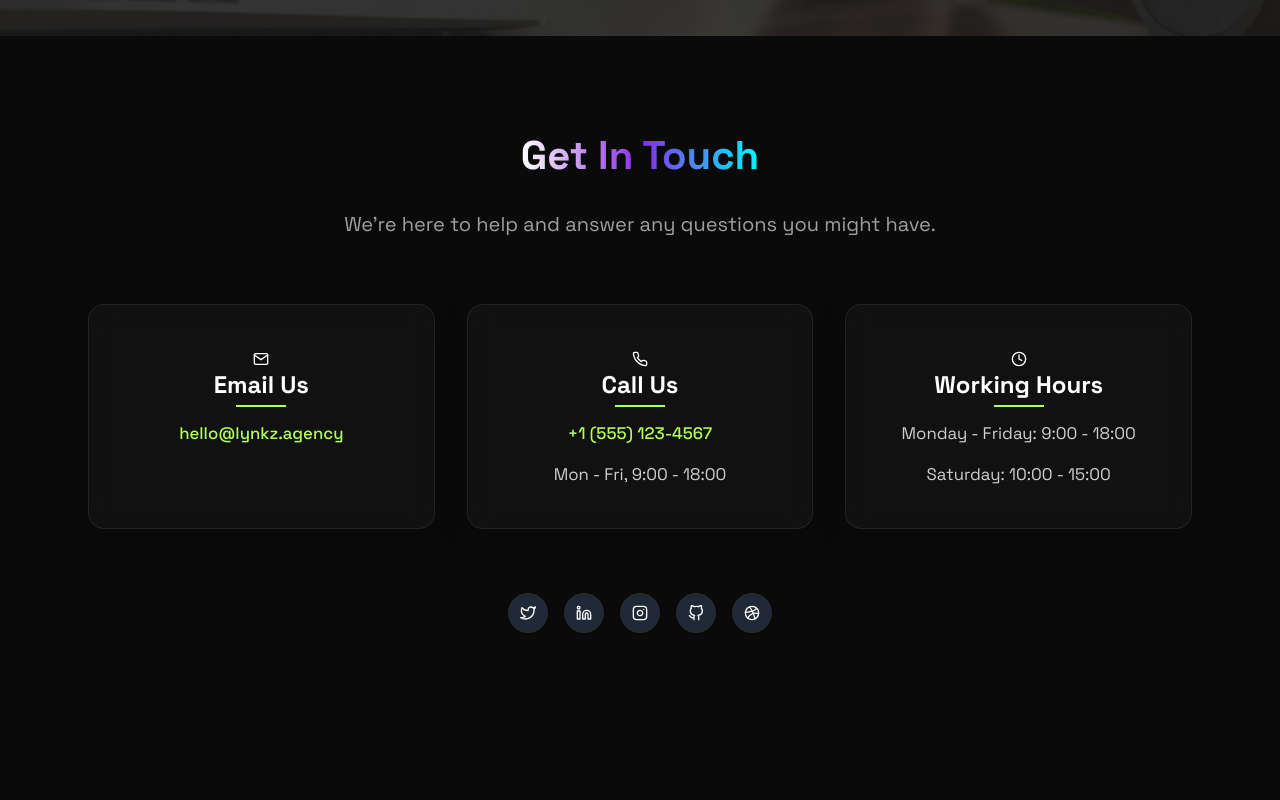
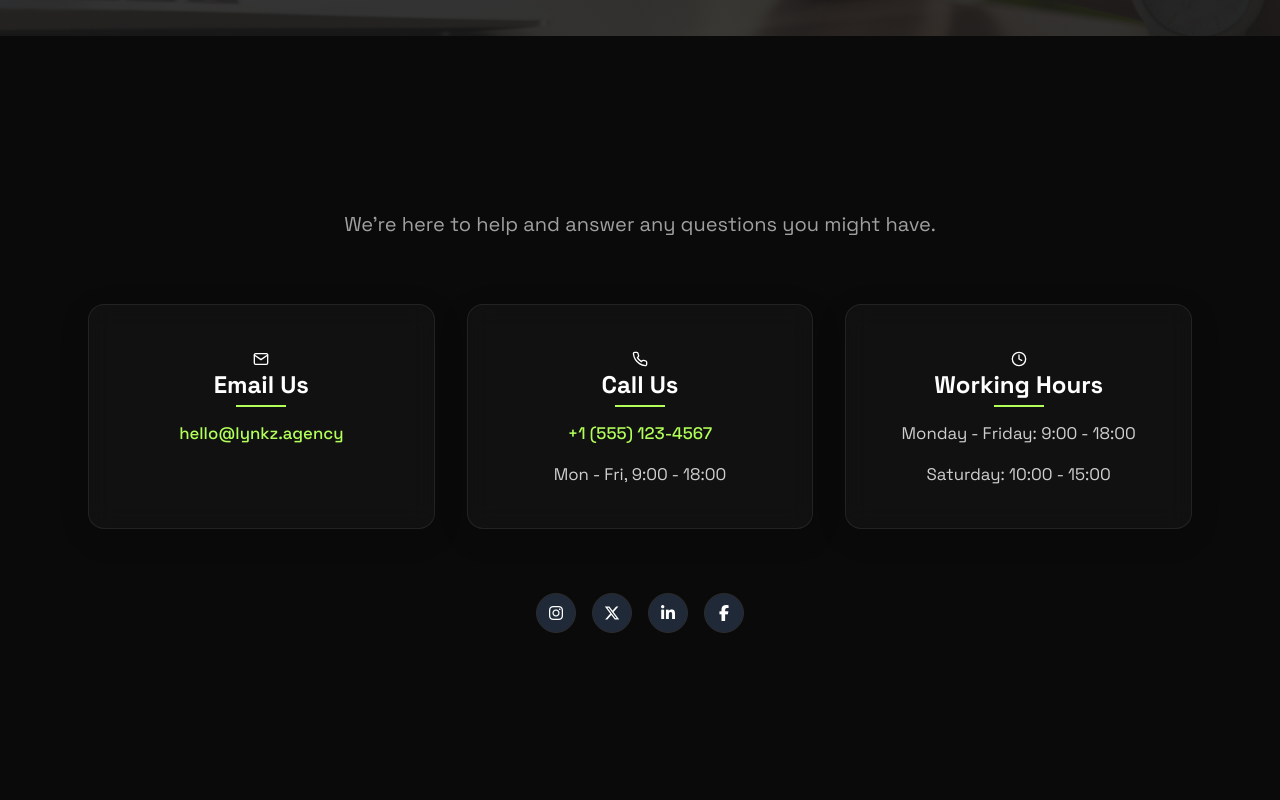
Before and after one commit to sanal-p-k/Lynkz-Agency, a React (Vite) app in the folder lynkz-agency/: page /contact in a window 1280 px wide. Shown: the part 480-1280 px from the top of the page. Built offline with nearby package versions, Linux system fonts and the light colour scheme.

Commit message:
case study

```diff
--- a/lynkz-agency/src/components/case-studies/CaseStudySection.tsx
+++ b/lynkz-agency/src/components/case-studies/CaseStudySection.tsx
@@ -51,7 +51,7 @@ const CaseStudySection = () => {
                   whileHover={{ scale: 1.05 }}
                   transition={{ duration: 0.4 }}
                 />
-                <span className={styles.categoryTag}>{study.category}</span>
+                {/* <span className={styles.categoryTag}>{study.category}</span> */}
               </div>
               <div className={styles.caseStudyContent}>
                 <h3 className={styles.cardTitle}>{study.title}</h3>
--- a/lynkz-agency/src/components/layout/Footer.tsx
+++ b/lynkz-agency/src/components/layout/Footer.tsx
@@ -9,22 +9,22 @@ import styles from './Footer.module.css';
 const socialLinks = [
   {
     name: 'Instagram',
-    url: 'https://www.instagram.com/lynkz.agency',
+    url: 'https://www.instagram.com/lynkz_agency/',
     icon: <i className="fa-brands fa-xl fa-instagram"></i>,
   },
   {
     name: 'X (Twitter)',
-    url: 'https://x.com/lynkz_agency',
+    url: 'https://x.com/LynkzAgency',
     icon: <i className="fa-brands fa-xl fa-x-twitter"></i>,
   },
   {
     name: 'LinkedIn',
-    url: 'https://www.linkedin.com/company/lynkz-agency',
+    url: 'https://www.linkedin.com/company/lynkz-agency/',
     icon: <i className="fa-brands fa-linkedin-in fa-xl"></i>,
   },
   {
     name: 'Facebook',
-    url: 'https://www.facebook.com/lynkz.agency',
+    url: 'https://www.facebook.com/profile.php?id=61575929790796',
     icon: <i className="fa-brands fa-xl fa-facebook-f"></i>,
   },
 
@@ -52,8 +52,8 @@ const serviceLinks = [
 const contactInfo = [
   {
     icon: <FiMail aria-hidden="true" />,
-    text: 'hello@lynkz.agency',
-    url: 'mailto:hello@lynkz.agency'
+    text: 'lynkzagency@gmail.com',
+    url: 'mailto:lynkzagency@gmail.com'
   },
   {
     icon: <FiPhone aria-hidden="true" />,
--- a/lynkz-agency/src/pages/About.module.css
+++ b/lynkz-agency/src/pages/About.module.css
@@ -28,7 +28,7 @@
   line-height: 1.1;
   margin: 0;
   color: #fff;
-  text-transform: uppercase;
+  text-transform: capitalize;
   letter-spacing: 2px;
   position: relative;
   display: inline-block;
--- a/lynkz-agency/src/pages/CaseStudyDetail.tsx
+++ b/lynkz-agency/src/pages/CaseStudyDetail.tsx
@@ -464,10 +464,10 @@ const CaseStudyDetail: React.FC = () => {
 
   // Get portfolio images from the Portfolio page data
   const portfolioImages = [
-    { id: 1, image: '/port1.png', title: 'Nova Financial', link: '/portfolio/nova-financial' },
-    { id: 2, image: '/port2.png', title: 'Pulse Fitness', link: '/portfolio/pulse-fitness' },
-    { id: 3, image: '/port3.png', title: 'EcoHarvest', link: '/portfolio/ecoharvest' },
-    { id: 4, image: '/port4.png', title: 'Wanderlust Travel', link: '/portfolio/wanderlust-travel' }
+    { id: 1, image: '/port1.png', title: 'Nova Financial', link: '/portfolio' },
+    { id: 2, image: '/port2.png', title: 'Pulse Fitness', link: '/portfolio' },
+    { id: 3, image: '/port3.png', title: 'EcoHarvest', link: '/portfolio' },
+    { id: 4, image: '/port4.png', title: 'Wanderlust Travel', link: '/portfolio' }
   ];
 
   // Get latest case studies for the articles section
@@ -483,11 +483,10 @@ const CaseStudyDetail: React.FC = () => {
 
   // Social media links with icons and platform data
   const socialLinks = [
-    { icon: FaFacebookF, url: '#', label: 'Facebook', platform: 'facebook' },
-    { icon: FaTwitter, url: '#', label: 'Twitter', platform: 'twitter' },
-    { icon: FaLinkedinIn, url: '#', label: 'LinkedIn', platform: 'linkedin' },
-    { icon: FaInstagram, url: '#', label: 'Instagram', platform: 'instagram' },
-    { icon: FaYoutube, url: '#', label: 'YouTube', platform: 'youtube' }
+    { icon: FaFacebookF, url: 'https://www.facebook.com/profile.php?id=61575929790796', label: 'Facebook', platform: 'facebook' },
+    { icon: FaTwitter, url: 'https://x.com/LynkzAgency', label: 'Twitter', platform: 'twitter' },
+    { icon: FaLinkedinIn, url: 'https://www.linkedin.com/company/lynkz-agency/', label: 'LinkedIn', platform: 'linkedin' },
+    { icon: FaInstagram, url: 'https://www.instagram.com/lynkz_agency/', label: 'Instagram', platform: 'instagram' },
   ];
 
   return (
--- a/lynkz-agency/src/pages/Contact.module.css
+++ b/lynkz-agency/src/pages/Contact.module.css
@@ -291,7 +291,7 @@
   font-size: 2.5rem;
   font-weight: 800;
   margin-bottom: 1rem;
-  background: linear-gradient(90deg, #fff, #8a2be2, #00f7ff);
+  background: linear-gradient(90deg, #fff);
   -webkit-background-clip: text;
   background-clip: text;
   -webkit-text-fill-color: transparent;
--- a/lynkz-agency/src/pages/Contact.tsx
+++ b/lynkz-agency/src/pages/Contact.tsx
@@ -6,11 +6,6 @@ import {
   FiClock,
   FiCheck,
   FiX,
-  FiTwitter,
-  FiLinkedin,
-  FiInstagram,
-  FiGithub,
-  FiDribbble,
   FiSend,
   FiArrowRight
 } from 'react-icons/fi';
@@ -92,30 +87,25 @@ const Contact: React.FC = () => {
   // Social media links
   const socialLinks: SocialLink[] = [
     {
-      name: 'Twitter',
-      url: 'https://twitter.com/lynkz',
-      icon: <FiTwitter />
+    name: 'Instagram',
+    url: 'https://www.instagram.com/lynkz_agency/',
+    icon: <i className="fa-brands  fa-instagram"></i>,
+  },
+  {
+    name: 'X (Twitter)',
+    url: 'https://x.com/LynkzAgency',
+    icon: <i className="fa-brands  fa-x-twitter"></i>,
   },
   {
     name: 'LinkedIn',
-      url: 'https://linkedin.com/company/lynkz',
-      icon: <FiLinkedin />
+    url: 'https://www.linkedin.com/company/lynkz-agency/',
+    icon: <i className="fa-brands fa-linkedin-in "></i>,
   },
   {
-      name: 'Instagram',
-      url: 'https://instagram.com/lynkz',
-      icon: <FiInstagram />
+    name: 'Facebook',
+    url: 'https://www.facebook.com/profile.php?id=61575929790796',
+    icon: <i className="fa-brands  fa-facebook-f"></i>,
   },
-    {
-      name: 'GitHub',
-      url: 'https://github.com/lynkz',
-      icon: <FiGithub />
-    },
-    {
-      name: 'Dribbble',
-      url: 'https://dribbble.com/lynkz',
-      icon: <FiDribbble />
-    }
   ];
 
   // Handle form input changes
--- a/lynkz-agency/src/pages/Portfolio.tsx
+++ b/lynkz-agency/src/pages/Portfolio.tsx
@@ -157,7 +157,7 @@ const projects = [
       { label: 'Customer Delight', value: '4.8/5', description: 'Packaging rating' },
       { label: 'Social Shares', value: '25k+', description: 'On social media' }
     ],
-    link: '#',
+    link: 'bloom',
     featured: true
   },
   {
```
Also changed, not shown: lynkz-agency/src/pages/Home.module.css (+76 -37 lines). Lines whose indentation alone changed are shown as unchanged.
